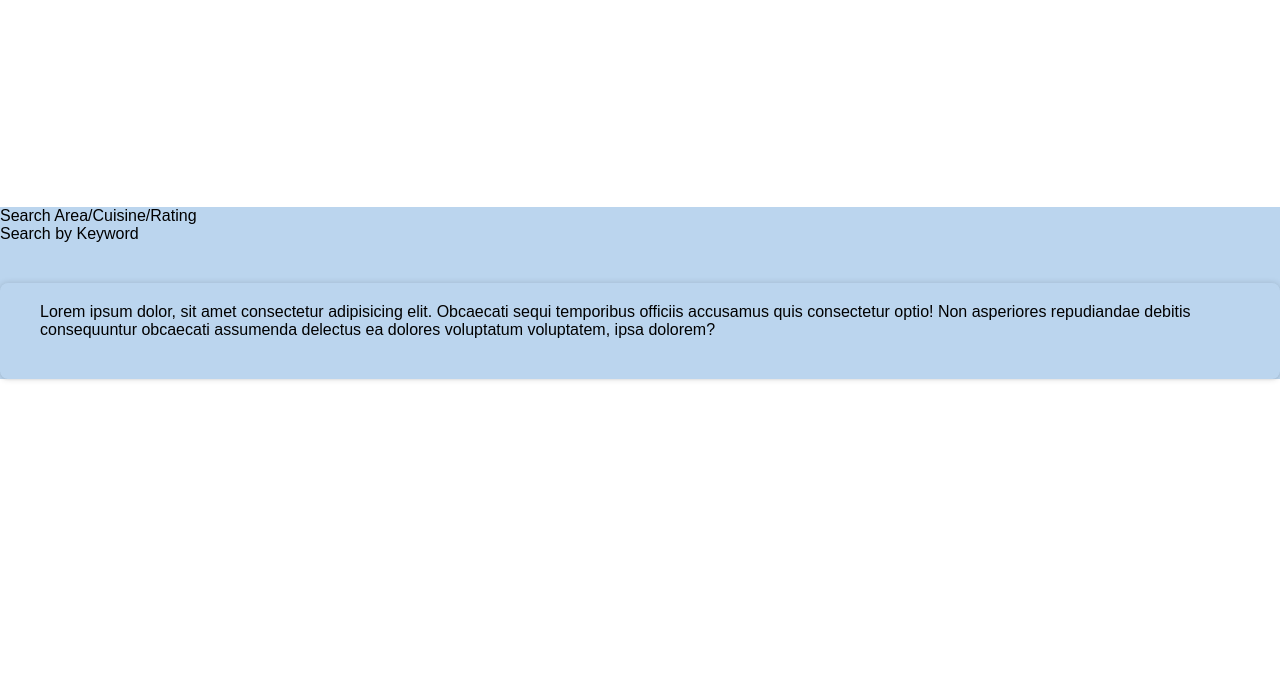
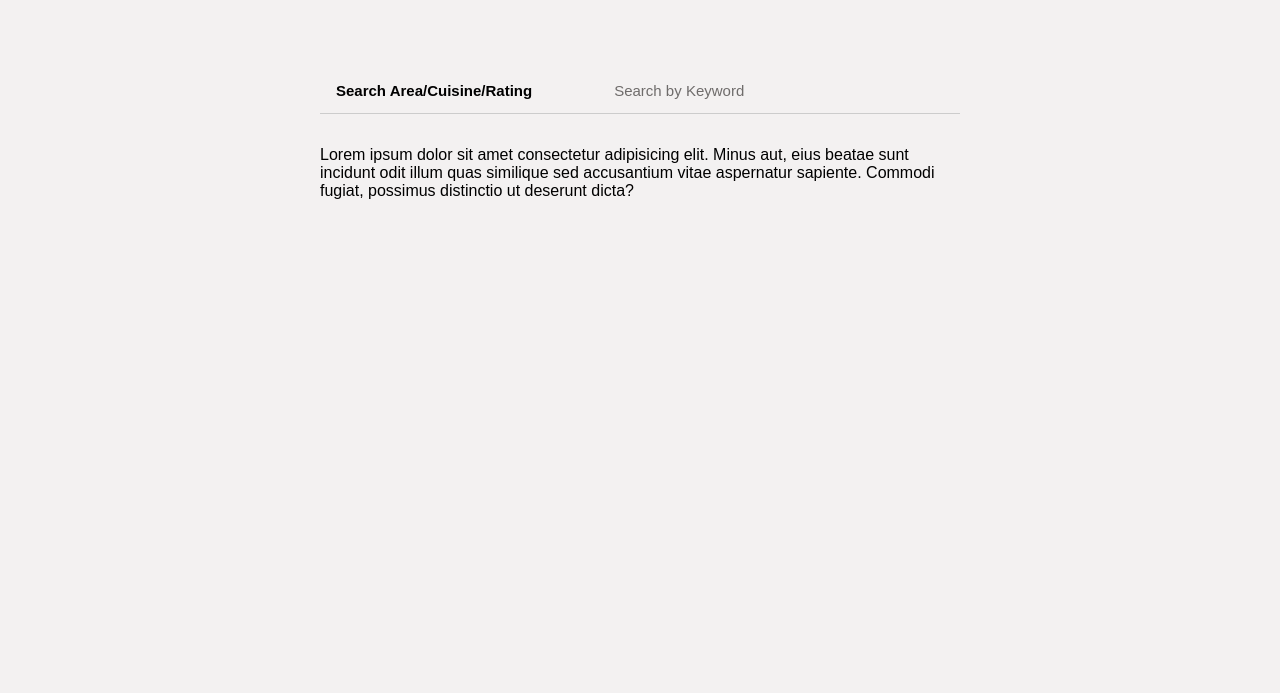
Before and after one commit to nuanualee/Alex, a plain HTML site: page explore.html in a window 1280 px wide. Shown: the part 107-800 px from the top of the page. Drawn offline with Linux system fonts and the light colour scheme.

Commit message:
Week 4 (10th Nov)
Update explore.html, index.html, script.js, style.css, userregistration.html

```diff
--- a/explore.html
+++ b/explore.html
@@ -6,6 +6,7 @@
     <meta name="viewport" content="width=device-width, initial-scale=1.0">
     <title>Alex - The One Stop Place for Restaurant Reviews</title>
     <link rel="stylesheet" href="style.css">
+    <link rel="stylesheet" href="script.js">
     <link rel="stylesheet" href="https://stackpath.bootstrapcdn.com/font-awesome/4.7.0/css/font-awesome.min.css">
 </head>
 <body>
@@ -45,28 +46,45 @@
 
     <section id="section-explore">
         <div class="explore-container">
-            <div class="tabs">
-                <div class="searchbar-tab">
-                    <div class="active">
-                        <p>Search Area/Cuisine/Rating</p>
-                    </div>
-                    <div>
-                        <p>Search by Keyword</p>
-                    </div>
+            <div class="explore">
+                <div class="btn-box">
+                    <button id="btn1" onclick="openAreaCuisineRating()">Search Area/Cuisine/Rating</button>
+                    <button id="btn2" onclick="openKeyword()">Search by Keyword</button>
                 </div>
-                <div class="searchbar-area">
-                    <div class="active">
-                        <p>Lorem ipsum dolor, sit amet consectetur adipisicing elit.
-                            Obcaecati sequi temporibus officiis accusamus quis consectetur optio!
-                            Non asperiores repudiandae debitis consequuntur obcaecati assumenda
-                            delectus ea dolores voluptatum voluptatem, ipsa dolorem?</p>
-                    </div>
 
+                <div id="search1" class="content">
+                    <p>Lorem ipsum dolor sit amet consectetur adipisicing elit. Minus aut, eius beatae sunt incidunt odit illum quas similique sed accusantium vitae aspernatur sapiente. Commodi fugiat, possimus distinctio ut deserunt dicta?</p>
+                </div>
+                <div id="search2"class="content">
+                    <p>Lorem ipsum dolor sit amet consectetur adipisicing elit. Minus aut, eius beatae sunt incidunt odit illum quas similique sed accusantium vitae aspernatur sapiente. Commodi fugiat, possimus distinctio ut deserunt dicta?</p>
                 </div>
             </div>
-
         </div>
     </section>
 
+    <script>
+        var search1 = document.getElementById("search1")
+        var search2 = document.getElementById("search2")
+        var btn1 = document.getElementById("btn1")
+        var btn2 = document.getElementById("btn2")
+
+        function openAreaCuisineRating(){
+            search1.style.transform = "translateX(0)"
+            search2.style.transform = "translateX(100%)"
+            btn1.style.color = "#000"
+            btn2.style.color = "#B39F95"
+            btn1.style.fontWeight = "bold"
+            btn2.style.fontWeight = "normal"
+        }
+        function openKeyword(){
+            search1.style.transform = "translateX(100%)"
+            search2.style.transform = "translateX(0)"
+            btn1.style.color = "#B39F95"
+            btn2.style.color = "#000"
+            btn1.style.fontWeight = "normal"
+            btn2.style.fontWeight = "bold"
+        }
+    </script>
+
 </body>
 </html>
--- /dev/null
+++ b/script.js
@@ -0,0 +1,16 @@
+let tabHeader = document.getElementsByClassName("tab-header")[0];
+let tabIndicator = document.getElementsByClassName("tab-indicator")[0];
+let tabBody = document.getElementsByClassName("tab-body")[0];
+
+let tabsPane = tabHeader.getElementsByTagName("div");
+
+for (let i=0;i<tabsPane.length;i++){
+    tabsPane[i].addEventListener("click", function(){
+        tabHeader.getElementsByClassName("active")[0].classList.remove("active");
+        tabsPane[i].classList.add("active");
+        tabBody.getElementsByClassName("active")[0].classList.remove("active");
+        tabBody.getElementsByTagName("div")[i].classList.add("active")
+
+        tabIndicator.style.left = `calc(calc(100%/2) * ${i})`
+    });
+}
--- a/style.css
+++ b/style.css
@@ -86,6 +86,10 @@ nav ul li a:hover {
 .container .social-links {
   padding: 0 2px;
   margin: 8px;
+}
+
+.container .social-links .fa {
+  color: #000;
 }
 
 .scroll-down {
@@ -316,18 +320,61 @@ nav ul li a:hover {
 }
 
 /*Explore*/
-.explore-container {
-  background: rgb(187, 213, 238);
+
+#section-explore {
+  background-color: rgb(243, 241, 241);
 }
 
-.searchbar-area {
-  margin: 40px auto 0;
-  padding: 20px 40px 40px;
-  box-sizing: border-box;
-  border-radius: 8px;
-  border-top-left-radius: 8px;
-  border-top-right-radius: 8px;
-  border-bottom-right-radius: 8px;
-  border-bottom-left-radius: 8px;
-  box-shadow: 0 1px 2px rgb(0 0 0 / 5%), 0 0 6px rgb(0 0 0 / 15%);
+.explore {
+  width: 50%;
+  height: 450px;
+  position: relative;
+  margin: 100px auto;
+  overflow: hidden;
 }
+
+.btn-box {
+  display: flex;
+  border-bottom: 1px solid #ccc;
+}
+
+.btn-box button {
+  background: transparent;
+  border: none;
+  outline: none;
+  cursor: pointer;
+  padding: 14px 16px;
+  margin-right: 50px;
+  font-size: 15px;
+  /* font-weight: bold; */
+  transition-duration: 0.4s;
+  color: rgba(37, 34, 32, 0.644);
+}
+
+.btn-box button:hover {
+  color: rgb(179, 159, 149);
+  transition-duration: 0.3s;
+}
+
+.content {
+  display: flex;
+  justify-content: center;
+  align-items: center;
+  margin: 5% auto;
+  transform: translateX(100%);
+  transition: 0.3s;
+}
+
+#search1 {
+  transform: translateX(0px);
+}
+
+#btn1 {
+  font-weight: bold;
+  color: #000;
+}
+
+/* Notifications */
+.container-2 h3 {
+  padding-left: 10px;
+}
```
Also changed, not shown: index.html (+5 -5 lines), userregistration.html (+1 -1 lines).
